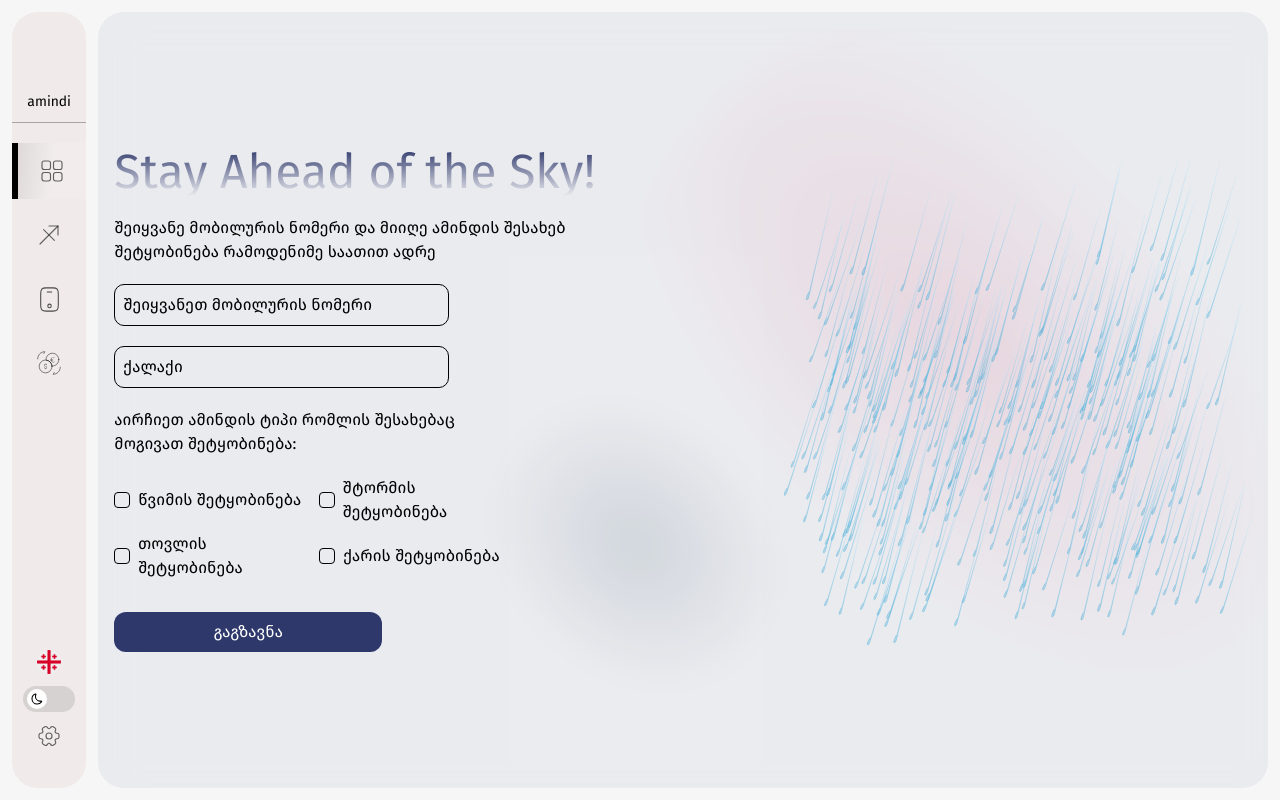
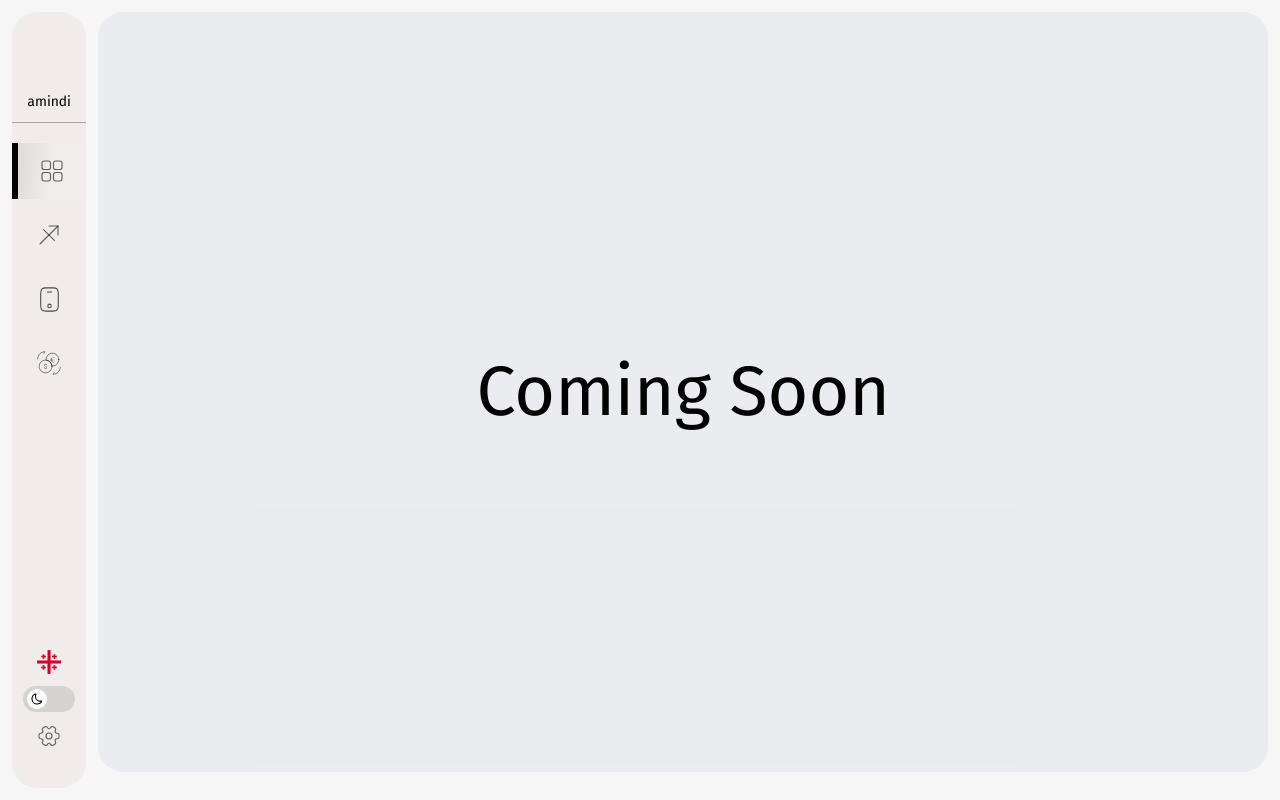
Before and after one commit to giorgigobechia/amindi.today, a Next.js app: page /notification in a window 1280 px wide. Built offline with nearby package versions, Linux system fonts and the light colour scheme.

Commit message:
feat:added currency and notifications pages

```diff
--- /dev/null
+++ b/src/app/currency/page.tsx
@@ -0,0 +1,13 @@
+import React from "react";
+
+function page() {
+  return (
+    <section className="md:px-4 md:py-4 xxl:px-7 xxl:py-5 xxl:rounded-[34px] h-[95vh] md:rounded-[26px] bg-[#a7aec727] dark:bg-[#355a716b] w-full relative overflow-hidden xxl:gap-24 md:gap-16 flex justify-center items-center">
+      <h2 className="text-[70px] max-[1024px]:text-[25px] max-[425]:text-[15px]">
+        Coming Soon
+      </h2>
+    </section>
+  );
+}
+
+export default page;
--- a/src/app/notification/page.tsx
+++ b/src/app/notification/page.tsx
@@ -10,7 +10,7 @@ import React from "react";
 const Notification = () => {
   return (
     <>
-    <head>
+      {/* <head>
         <title>notifikacia</title>
       </head>
       <section className="md:px-4 md:py-4 xxl:px-7 xxl:py-5 xxl:rounded-[34px] md:rounded-[26px] bg-[#a7aec727] dark:bg-[#355a716b] w-full relative overflow-hidden flex flex-col xxl:gap-24 md:gap-16">
@@ -38,6 +38,11 @@ const Notification = () => {
             className="md:w-[543px] md:h-[578px] xxl:w-[743px] xxl:h-[778px]"
           />
         </article>
+      </section> */}
+      <section className="md:px-4 md:py-4 xxl:px-7 xxl:py-5 h-[95vh] xxl:rounded-[34px] md:rounded-[26px] bg-[#a7aec727] dark:bg-[#355a716b] w-full relative overflow-hidden xxl:gap-24 md:gap-16 flex justify-center items-center">
+        <h2 className="text-[70px] max-[1024px]:text-[25px] max-[425]:text-[15px]">
+          Coming Soon
+        </h2>
       </section>
     </>
   );
```
Lines whose indentation alone changed are shown as unchanged.
